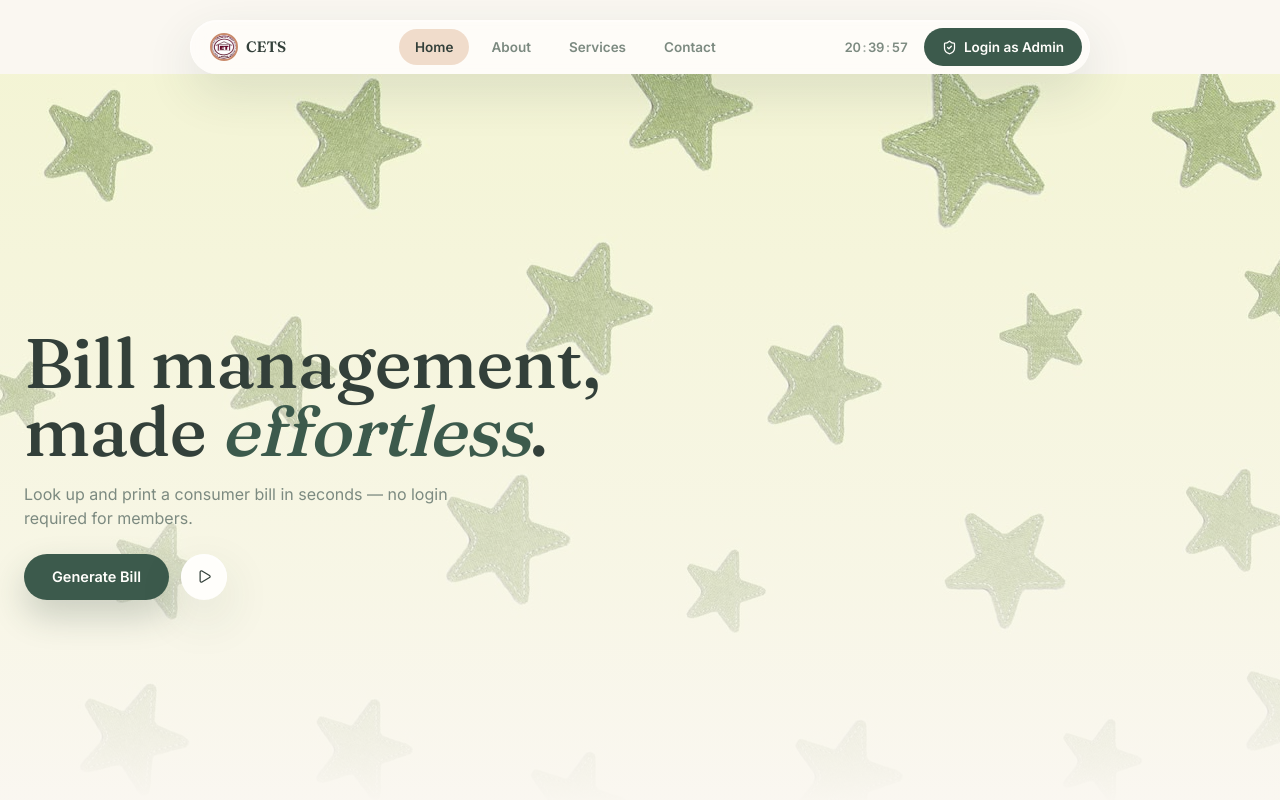
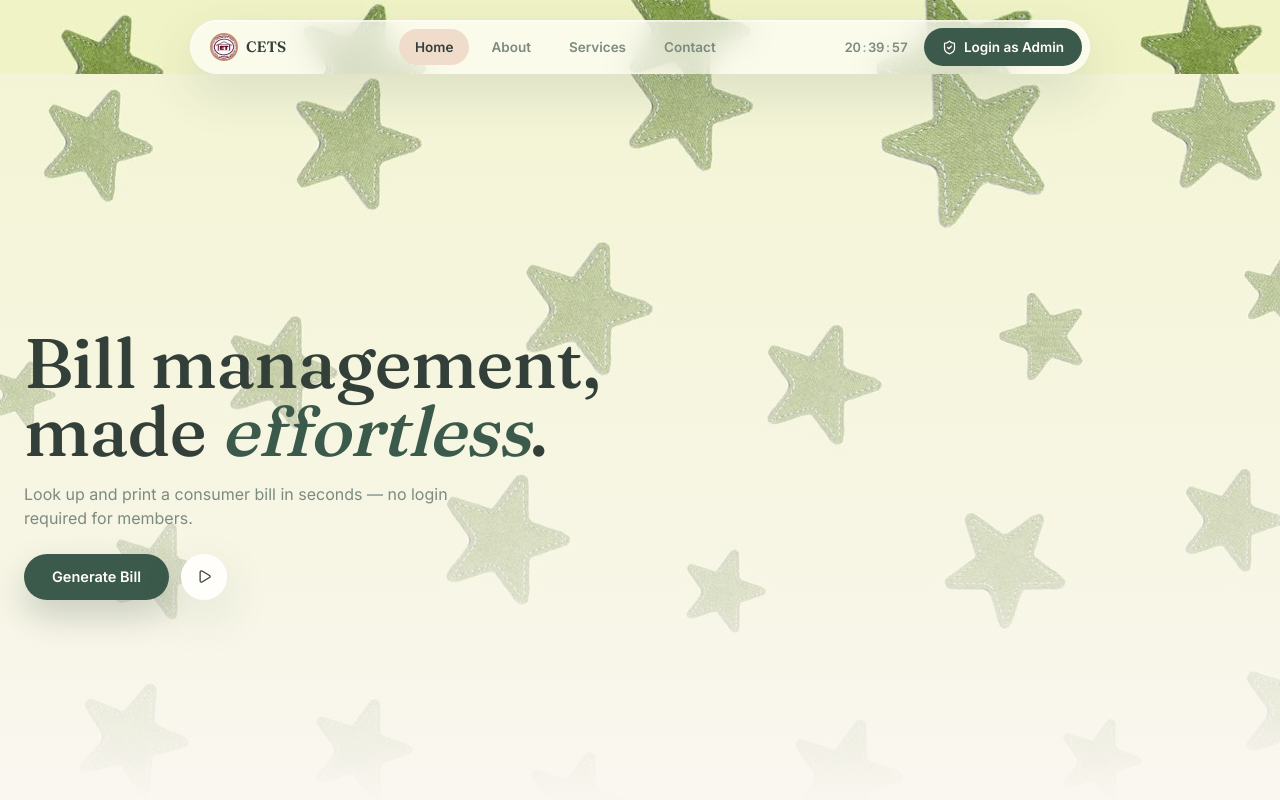
Before and after one commit to fatrawr/Billing-Site, a React (Vite) app in the folder frontend/: page / in a window 1280 px wide. Shown: the top 800 px of the page. Built offline with nearby package versions, Linux system fonts and the light colour scheme; no server answers.

Commit message:
reports and routing

```diff
--- a/frontend/src/index.css
+++ b/frontend/src/index.css
@@ -832,7 +832,7 @@ table.bill-history td, table.bill-charges td { border: 1px solid #ccc; padding:
   /* ── Hero (Hero24-style: glass pill nav over a full-bleed image) ── */
   .hero { position: relative; min-height: 92vh; overflow: hidden; }
   .hero__inner { position: relative; min-height: 92vh; display: flex; flex-direction: column; padding: var(--space-5) var(--space-6); }
-  .hero__bg { position: absolute; inset: 0; width: 100%; height: 100%; object-fit: cover; z-index: 0; }
+  .hero__bg { position: absolute; inset: 0; width: 100%; height: 100%; object-fit: cover; object-position: top center; z-index: 0; }
   .hero__inner::after {
     content: ""; position: absolute; inset: 0; z-index: 0;
     background: linear-gradient(180deg, rgba(250,247,241,0.35), rgba(250,247,241,0.75) 70%, var(--color-paper) 100%);
@@ -841,6 +841,9 @@ table.bill-history td, table.bill-charges td { border: 1px solid #ccc; padding:
   .landing__nav-wrap {
     position: relative; z-index: 3;
     padding: var(--space-5) var(--space-6) 0;
+    background-image: url("/sparkle-bg.jpg");
+    background-size: cover;
+    background-position: top center;
   }
 
   .hero__nav {
```
Also changed, not shown: 2 other files (tests, documents, lock files or other folders).
